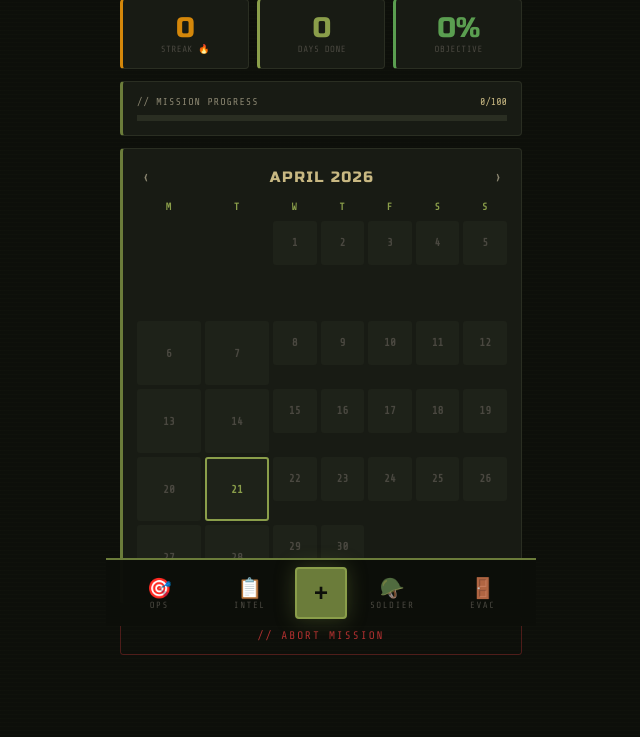
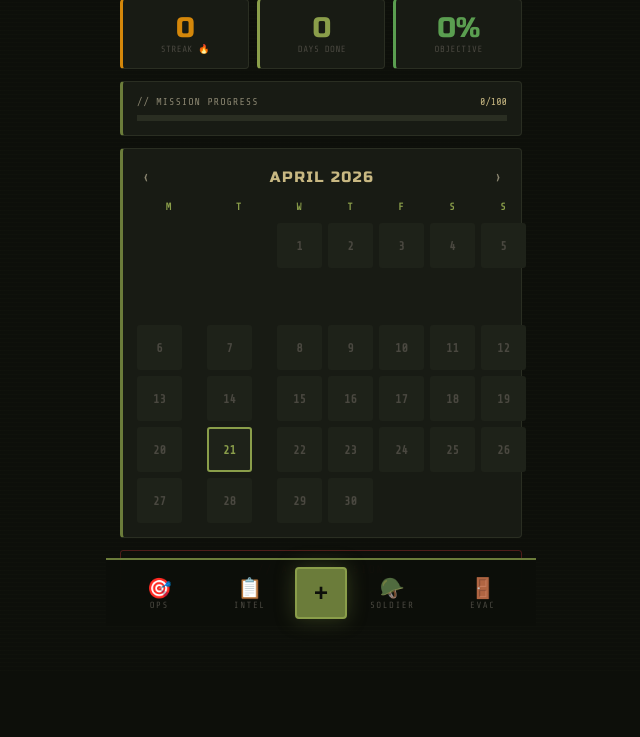
Before and after one commit to SelvaKailashS/Daily-Task-Manager, a Flask app: page /habit/1 in a window 1280 px wide. Shown: the part 174-911 px from the top of the page, without its empty margins (319-959 px from the left). After the commit the page ends 798 px from the top, so only its background shows below. Run offline with Flask 3, Linux system fonts and the light colour scheme; a user stored in the database is signed in; data comes from the database, SQL or seed files in the repository; data that the repository does not hold is empty; some libraries are stand-ins or nearby versions.

Commit message:
Update habit_detail.html

```diff
--- a/templates/habit_detail.html
+++ b/templates/habit_detail.html
@@ -5,7 +5,7 @@
 .cal-grid {
   display:grid;
   grid-template-columns:repeat(7,1fr);
-  gap:4px;
+  gap:6px;
   margin-top:10px;
   max-width:100%;
   width:100%;
@@ -27,13 +27,16 @@
   align-items:center;
   justify-content:center;
   font-family:'Share Tech Mono',monospace;
-  font-size:11px;
-  font-weight:600;
+  font-size:12px;
+  font-weight:700;
   background:var(--card2);
   color:var(--text3);
   transition:all 0.15s;
-  min-height:40px;
-  min-width:40px;
+  min-height:45px;
+  min-width:45px;
+  line-height:1;
+  height:45px;
+  width:45px;
 }
 @media (max-width: 500px) {
   .cal-day { min-height:28px; min-width:28px; font-size:8px; }
```
